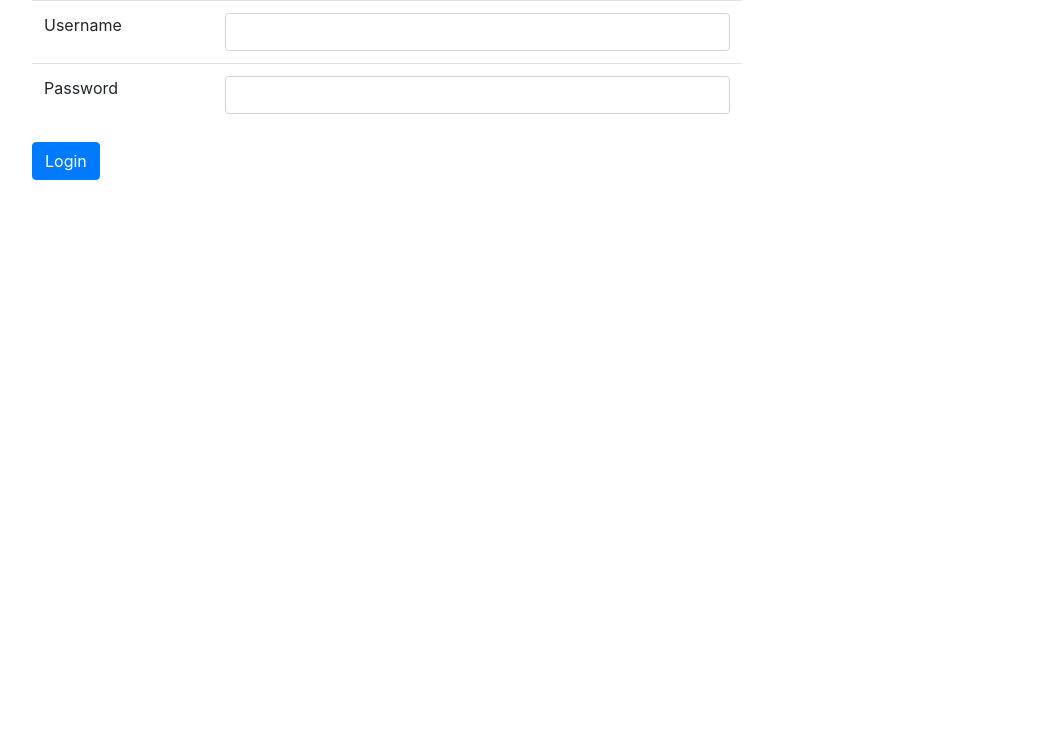
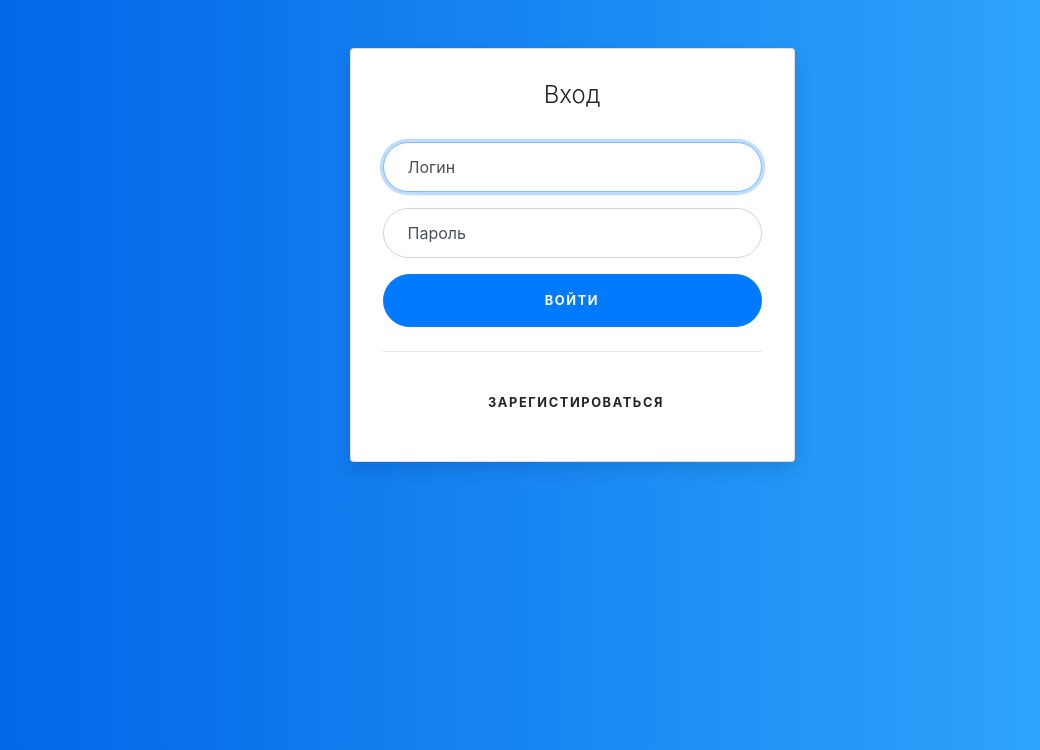
Before and after one commit to alexdyagel-zz/barbershop, a Django app: page /main/login/ in a window 1280 px wide. Shown: the top 750 px of the page, without its empty margins (68-1108 px from the left). Run offline with Django 3.2, Linux system fonts and the light colour scheme; some libraries are stand-ins or nearby versions.

Commit message:
pretty login

```diff
--- a/barbershop/settings.py
+++ b/barbershop/settings.py
@@ -126,6 +126,9 @@
     ('ru', _('Russian')),
 ]
 
-# AUTH_USER_MODEL = "main.User"
 LOGIN_REDIRECT_URL = '/'
 LOGOUT_REDIRECT_URL = '/'
+
+STATICFILES_DIRS = [
+    os.path.join(BASE_DIR, 'static'),
+]
--- /dev/null
+++ b/static/style.css
@@ -0,0 +1,110 @@
+:root {
+  --input-padding-x: 1.5rem;
+  --input-padding-y: .75rem;
+}
+
+body {
+  background: #007bff;
+  background: linear-gradient(to right, #0062E6, #33AEFF);
+}
+
+.card-signin {
+  border: 0;
+  border-radius: 1rem;
+  box-shadow: 0 0.5rem 1rem 0 rgba(0, 0, 0, 0.1);
+}
+
+.card-signin .card-title {
+  margin-bottom: 2rem;
+  font-weight: 300;
+  font-size: 1.5rem;
+}
+
+.card-signin .card-body {
+  padding: 2rem;
+}
+
+.form-signin {
+  width: 100%;
+}
+
+.form-signin .btn {
+  font-size: 80%;
+  border-radius: 5rem;
+  letter-spacing: .1rem;
+  font-weight: bold;
+  padding: 1rem;
+  transition: all 0.2s;
+}
+
+.form-label-group {
+  position: relative;
+  margin-bottom: 1rem;
+}
+
+.form-label-group input {
+  height: auto;
+  border-radius: 2rem;
+}
+
+.form-label-group>input,
+.form-label-group>label {
+  padding: var(--input-padding-y) var(--input-padding-x);
+}
+
+.form-label-group>label {
+  position: absolute;
+  top: 0;
+  left: 0;
+  display: block;
+  width: 100%;
+  margin-bottom: 0;
+  /* Override default `<label>` margin */
+  line-height: 1.5;
+  color: #495057;
+  border: 1px solid transparent;
+  border-radius: .25rem;
+  transition: all .1s ease-in-out;
+}
+
+.form-label-group input::-webkit-input-placeholder {
+  color: transparent;
+}
+
+.form-label-group input:-ms-input-placeholder {
+  color: transparent;
+}
+
+.form-label-group input::-ms-input-placeholder {
+  color: transparent;
+}
+
+.form-label-group input::-moz-placeholder {
+  color: transparent;
+}
+
+.form-label-group input::placeholder {
+  color: transparent;
+}
+
+.form-label-group input:not(:placeholder-shown) {
+  padding-top: calc(var(--input-padding-y) + var(--input-padding-y) * (2 / 3));
+  padding-bottom: calc(var(--input-padding-y) / 3);
+}
+
+.form-label-group input:not(:placeholder-shown)~label {
+  padding-top: calc(var(--input-padding-y) / 3);
+  padding-bottom: calc(var(--input-padding-y) / 3);
+  font-size: 12px;
+  color: #777;
+}
+
+.btn-google {
+  color: white;
+  background-color: #ea4335;
+}
+
+.btn-facebook {
+  color: white;
+  background-color: #3b5998;
+}
--- a/templates/main/base.html
+++ b/templates/main/base.html
@@ -6,6 +6,8 @@
     <meta http-equiv="X-UA-Compatible" content="ie=edge">
     <title>{% block title %}Barbershop{% endblock %}</title>
     {% load staticfiles %}
+
+    <link rel="stylesheet" href="{% static 'style.css' %}" type="text/css">
     <link rel="stylesheet" href="{% static 'css/bootstrap.min.css' %}" type="text/css">
 </head>
 <body>
--- a/templates/registration/login.html
+++ b/templates/registration/login.html
@@ -3,33 +3,75 @@
 {% block title %}Login{% endblock %}
 
 {% block content %}
-    <div id="content-container" class="container p-none">
-        <div class="lgn-container col-lg-8">
-            <form id="login-form" method="post">
-                {% csrf_token %}
-                <table class="table">
-                    <tr>
-                        <td><label for="id_username">Username</label></td>
-                        <td><input id="id_username" name="username"
-                                   type="text" class="form-control"></td>
-                    </tr>
-                    <tr>
-                        <td><label for="id_password">Password</label></td>
-                        <td><input id="id_password" name="password"
-                                   type="password" class="form-control"></td>
-                    </tr>
-                </table>
-                {% if form.errors %}
-                    <p class=" label label-danger">
-                        Your username and password didn't match.
-                        Please try again.
-                    </p>
-                {% endif %}
+    {#    <div id="content-container" class="container p-none">#}
+    {#        <div class="lgn-container col-lg-8">#}
+    {#            <form id="login-form" method="post">#}
+    {#                {% csrf_token %}#}
+    {#                <table class="table">#}
+    {#                    <tr>#}
+    {#                        <td><label for="id_username">Username</label></td>#}
+    {#                        <td><input id="id_username" name="username"#}
+    {#                                   type="text" class="form-control"></td>#}
+    {#                    </tr>#}
+    {#                    <tr>#}
+    {#                        <td><label for="id_password">Password</label></td>#}
+    {#                        <td><input id="id_password" name="password"#}
+    {#                                   type="password" class="form-control"></td>#}
+    {#                    </tr>#}
+    {#                </table>#}
+    {#    {% if form.errors %}#}
+    {#        <p class=" label label-danger">#}
+    {#            Your username and password didn't match.#}
+    {#            Please try again.#}
+    {#        </p>#}
+    {#    {% endif %}#}
+    {##}
+    {#                <input type="submit" value="Login"#}
+    {#                       class="btn btn-primary pull-right"/>#}
+    {#                <input type="hidden" name="next" value="{{ next }}"/>#}
+    {#            </form>#}
+    {#        </div>#}
+    {#    </div>#}
+    <div class="container">
+        <div class="row">
+            <div class="col-sm-9 col-md-7 col-lg-5 mx-auto">
+                <div class="card card-signin my-5">
+                    <div class="card-body">
+                        <h5 class="card-title text-center">Вход</h5>
+                        <form class="form-signin" method="post">
+                            {% csrf_token %}
+                            <div class="form-label-group">
+                                <input type="text" id="inputEmail" name="username" class="form-control"
+                                       placeholder="Логин"
+                                       required autofocus>
+                                <label for="inputEmail">Логин</label>
 
-                <input type="submit" value="Login"
-                       class="btn btn-primary pull-right"/>
-                <input type="hidden" name="next" value="{{ next }}"/>
-            </form>
+                            </div>
+
+                            <div class="form-label-group">
+
+                                <input type="password" id="inputPassword" name="password" class="form-control"
+                                       placeholder="Пароль"
+                                       required>
+                                <label for="inputPassword">Пароль</label>
+
+                            </div>
+                            {% if form.errors %}
+
+                                   <p>Неправильный логин или пароль</p>
+                            {% endif %}
+
+                            <button class="btn btn-lg btn-primary btn-block text-uppercase" type="submit">Войти
+                            </button>
+                            <hr class="my-4">
+                            <button class="btn btn-lg btn-google btn-block text-uppercase" type="submit"><i
+                                    class="fab fa-google mr-2"></i> Зарегистироваться
+                            </button>
+
+                        </form>
+                    </div>
+                </div>
+            </div>
         </div>
     </div>
 {% endblock %}
```
Also changed, not shown: static/images/barbershop.jpg (added).
